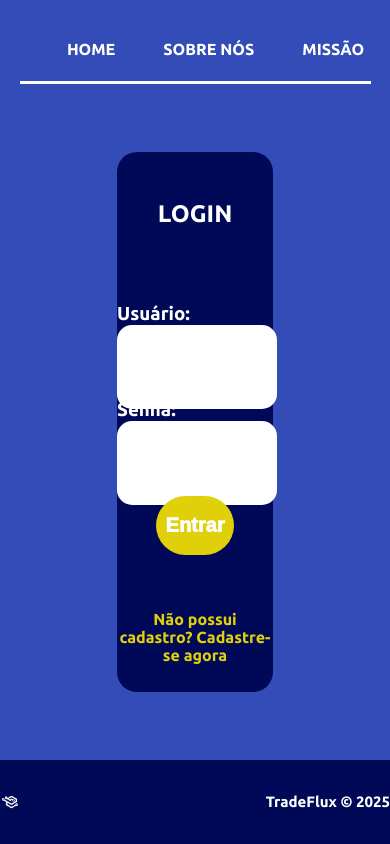
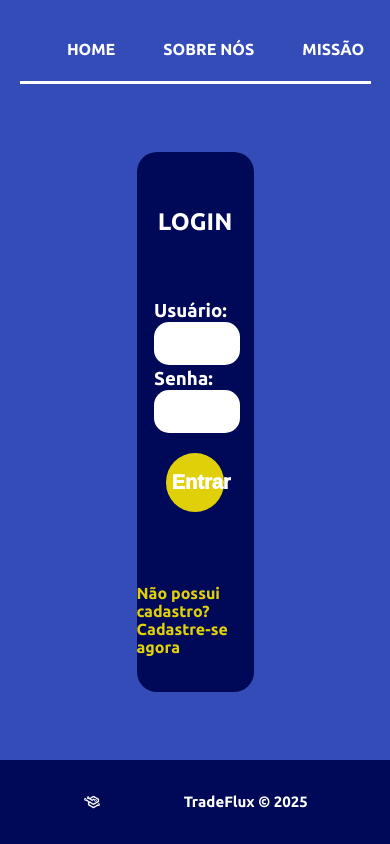
Before and after one commit to DinizSptech/TradeFlux, a plain HTML site: page html/login.html in a window 390 px wide. Drawn offline with Linux system fonts and the light colour scheme.

Commit message:
Tela de login responsiva

```diff
--- a/css/login.css
+++ b/css/login.css
@@ -100,7 +100,7 @@ body{
     border: none;
     border-radius: 15px;
     width: 100%;
-    height: 200%;
+    height: 100%;
 }
 
 .menu button{
@@ -128,6 +128,7 @@ body{
     display: flex;
     flex-direction: column;
     justify-content: center;
+    gap: 50%;
 }
 
 .footer {
@@ -136,38 +137,38 @@ body{
     color: #fff;
     display: flex;
     font-size: 15px;
-    justify-content: space-between;
+    justify-content: space-evenly;
     align-items: center;
 }
 
-@media screen and (max-width: 600px){
+@media screen and (min-width: 600px){
     .menu{
-        width: 50%;
+        width: 65%;
     }
     .menu h4{
         text-align: center;
     }
 }
 
-@media screen and (max-width: 768px){
+@media screen and (min-width: 768px){
     .menu{
-        width: 50%;
+        width: 65%;
     }
     .menu h4{
         text-align: center;
     }
 }
 
-@media screen and (max-width: 992px){
+@media screen and (min-width: 992px){
     .menu{
-        width: 50%;
+        width: 65%;
     }
     .menu h4{
         text-align: center;
     }
 }
 
-@media screen and (max-width: 1200px){
+@media screen and (min-width: 1200px){
     .menu{
         width: 40%;
     }
--- a/html/login.html
+++ b/html/login.html
@@ -22,6 +22,7 @@
     <div class="container-menu">
         <div class="menu">
             <h2>LOGIN</h2>
+            <div class="inputs">
                 <div>
                     <h3>Usuário:</h3>
                     <input type="text">
@@ -29,6 +30,7 @@
                 <div>
                     <h3>Senha:</h3>
                     <input type="password">
+                </div>
             </div>
             <button class="button">Entrar</button>
             <h4 class="button" href="cadastro.html">Não possui cadastro? Cadastre-se agora</h4>
```
Lines whose indentation alone changed are shown as unchanged.
